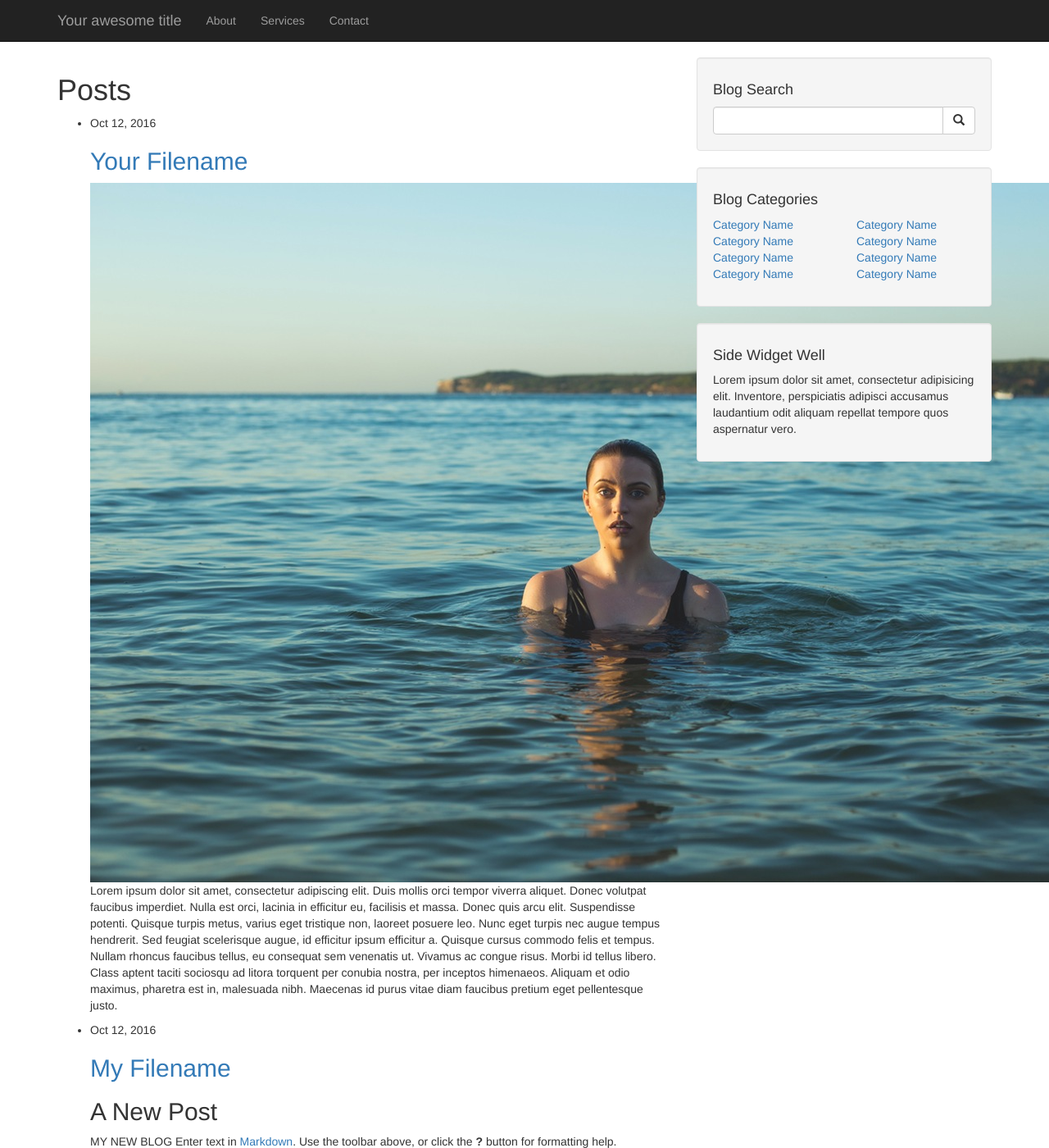
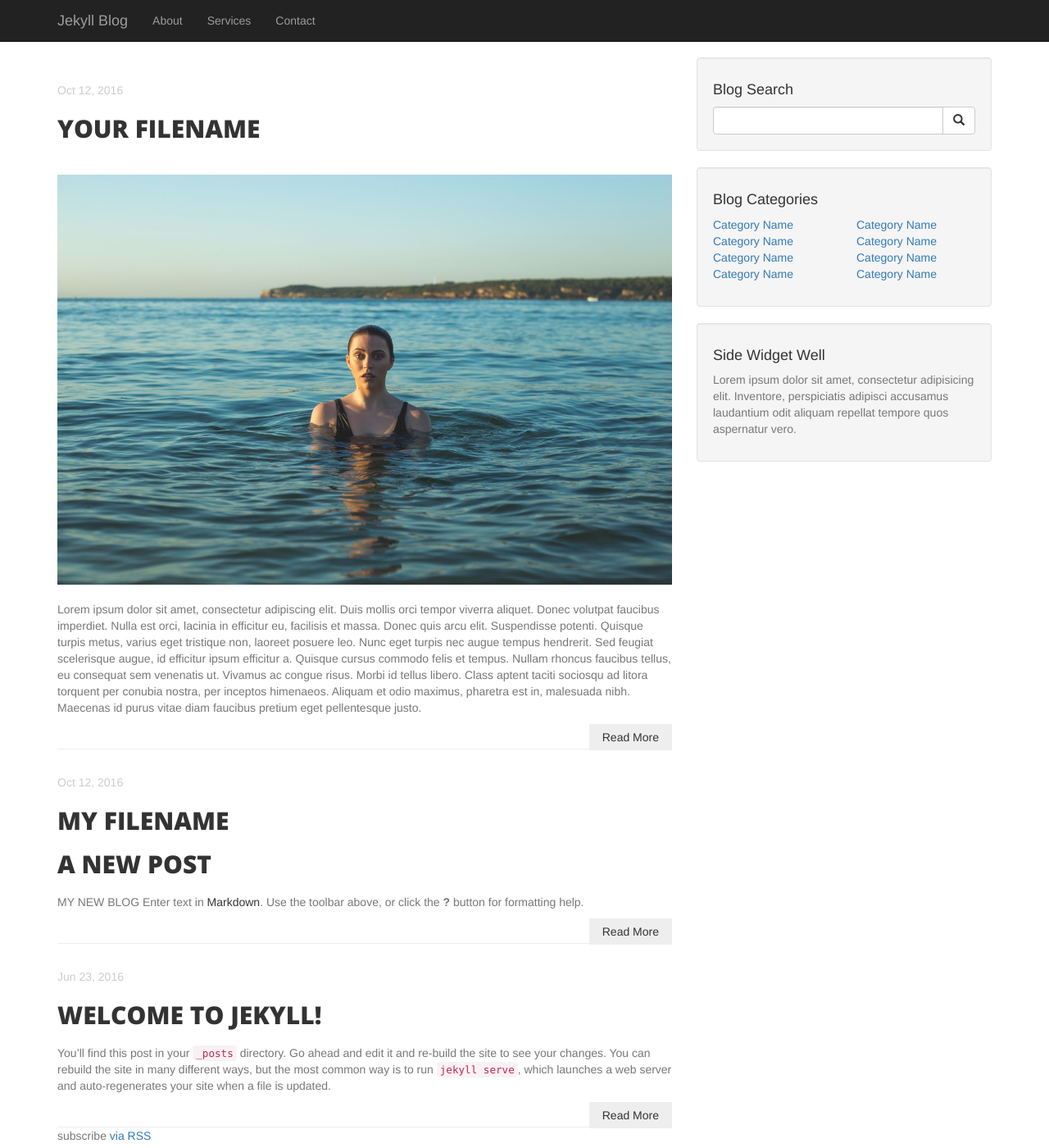
Before and after one commit to tufail/jekyll-blog, a Jekyll site: the page built from index.html, in a window 1280 px wide and 1400 px high. Shown: the whole window at 82% size. Built offline with Jekyll 4.4.1, drawn with Linux system fonts in a browser that asks for light colours.

Commit message:
a blog style

```diff
--- a/_config.yml
+++ b/_config.yml
@@ -6,10 +6,10 @@
 # 'jekyll serve'. If you change this file, please restart the server process.
 
 # Site settings
-title: Your awesome title
-email: your-email@domain.com
+title: Jekyll Blog
+email: your-email@jekyll-blog.com
 description: > # this means to ignore newlines until "baseurl:"
-  Write an awesome description for your new site here. You can edit this
+  New blog site here. You can edit this
   line in _config.yml. It will appear in your document head meta (for
   Google search results) and in your feed.xml site description.
 baseurl: "" # the subpath of your site, e.g. /blog
--- a/_includes/head.html
+++ b/_includes/head.html
@@ -9,4 +9,6 @@
   <link rel="stylesheet" href="{{ "/css/main.css" | prepend: site.baseurl }}">
   <link rel="canonical" href="{{ page.url | replace:'index.html','' | prepend: site.baseurl | prepend: site.url }}">
   <link rel="alternate" type="application/rss+xml" title="{{ site.title }}" href="{{ "/feed.xml" | prepend: site.baseurl | prepend: site.url }}">
+  <link href='https://fonts.googleapis.com/css?family=Lora:400,700,400italic,700italic' rel='stylesheet' type='text/css'>
+    <link href='https://fonts.googleapis.com/css?family=Open+Sans:300italic,400italic,600italic,700italic,800italic,400,300,600,700,800' rel='stylesheet' type='text/css'>
 </head>
--- a/_posts/2016-10-12-your-filename.markdown
+++ b/_posts/2016-10-12-your-filename.markdown
@@ -1,7 +1,7 @@
 ---
 published: true
 ---
-![sea and beach side]({{site.baseurl}}images/pexels-photo-106126.jpeg)
+![sea and beach side]({{site.baseurl}}/images/pexels-photo-106126.jpeg)
 Lorem ipsum dolor sit amet, consectetur adipiscing elit. Duis mollis orci tempor viverra aliquet. Donec volutpat faucibus imperdiet. Nulla est orci, lacinia in efficitur eu, facilisis et massa. Donec quis arcu elit. Suspendisse potenti. Quisque turpis metus, varius eget tristique non, laoreet posuere leo. Nunc eget turpis nec augue tempus hendrerit. Sed feugiat scelerisque augue, id efficitur ipsum efficitur a. Quisque cursus commodo felis et tempus. Nullam rhoncus faucibus tellus, eu consequat sem venenatis ut. Vivamus ac congue risus. Morbi id tellus libero. Class aptent taciti sociosqu ad litora torquent per conubia nostra, per inceptos himenaeos. Aliquam et odio maximus, pharetra est in, malesuada nibh. Maecenas id purus vitae diam faucibus pretium eget pellentesque justo.
 
 Mauris tincidunt pretium blandit. Donec accumsan tellus id molestie tempus. Suspendisse tempus mi interdum consectetur maximus. Vivamus et diam tempus, cursus lacus vitae, convallis libero. Ut in ante mauris. Cras auctor mattis neque pulvinar pulvinar. Aliquam tincidunt placerat nisi id blandit. Suspendisse potenti.
--- a/_sass/_blog.scss
+++ b/_sass/_blog.scss
@@ -7,7 +7,57 @@
 body {
     padding-top: 70px; /* Required padding for .navbar-fixed-top. Remove if using .navbar-static-top. Change if height of navigation changes. */
 }
+h2{
+	 font-family: 'Open Sans','Helvetica Neue',Helvetica,Arial,sans-serif;
+	font-weight: 800;
+	text-transform: uppercase;
+}
+.post-list{
+	list-style-type: none;
+	padding: 0px;
+	margin: 0px;
+	h2{
+	 font-family: 'Open Sans','Helvetica Neue',Helvetica,Arial,sans-serif;
+	font-weight: 800;
+	text-transform: uppercase;
+	margin: 20px 0px;
+}
+	li{
+		 border-bottom: 1px solid #eee;
+		 padding: 30px 0px;
+	}
+	a{
+		 .post-link{
+		 	     font-size: 36px;
+		 }
 
+		color: #333;
+		&:hover{
+			 text-decoration: none;
+		}
+	}
+	 img{
+	 	 width: 100%;
+	 	 margin: 20px 0px;
+
+	 }
+	 .readon{
+		 	  border: 1px solid #eee;
+		 	  background: #eee;
+		 	  padding: 5px 15px;
+		 	  float: right;
+		 }
+}
+
+.post-content{
+	 img{ width: 100%; margin: 20px 0px;}
+}
+.post-meta{
+	 color: #ccc;
+}
+p{
+	color: #777;
+}
 footer {
     margin: 50px 0;
 }
--- a/index.html
+++ b/index.html
@@ -4,7 +4,6 @@
 
 <div class="home">
 
-  <h1 class="page-heading">Posts</h1>
 
   <ul class="post-list">
     {% for post in site.posts %}
@@ -15,6 +14,7 @@
           <a class="post-link" href="{{ post.url | prepend: site.baseurl }}">{{ post.title }}</a>
         </h2>
         {{ post.excerpt }}
+        <p><a class="readon" href="{{ post.url | prepend: site.baseurl }}">Read More</a></p>
       </li>
     {% endfor %}
   </ul>
```
Also changed, not shown: images/The-Golden-Gate-Bridge-SF-2.jpg (added).
